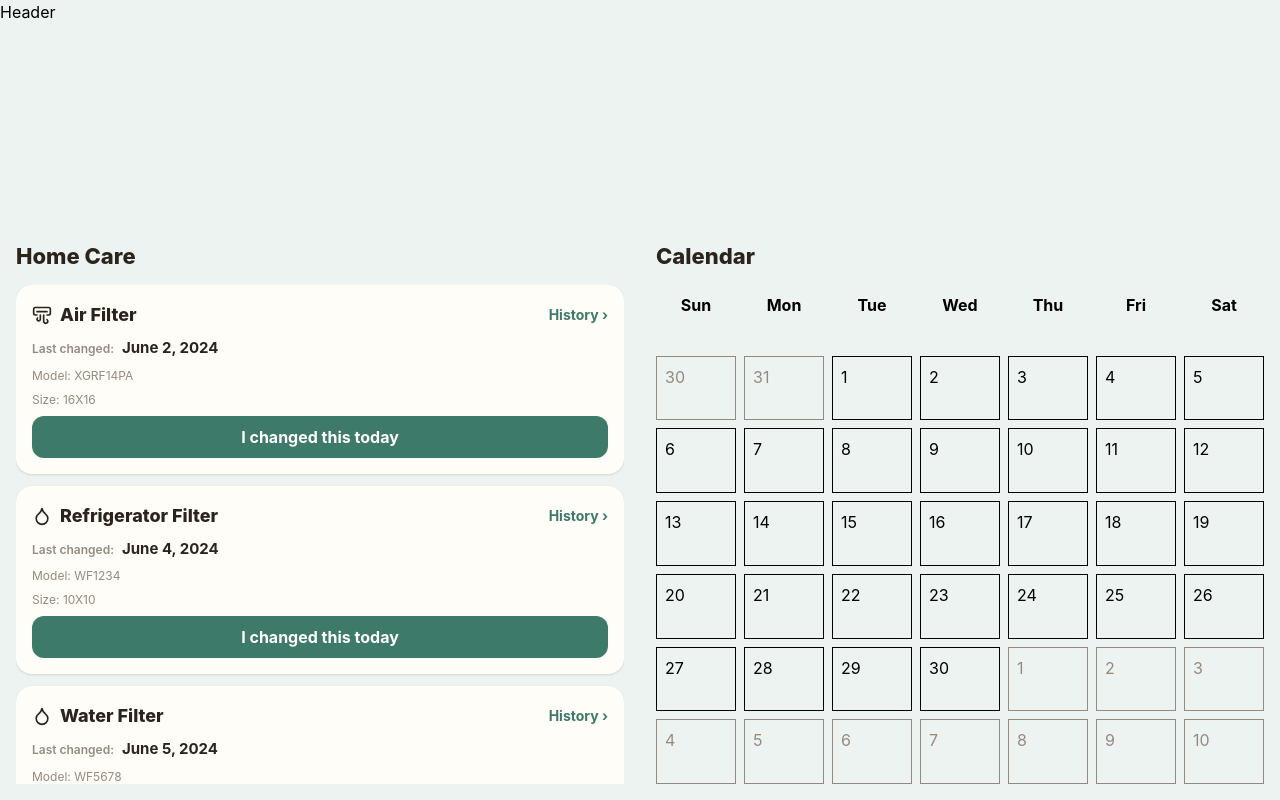
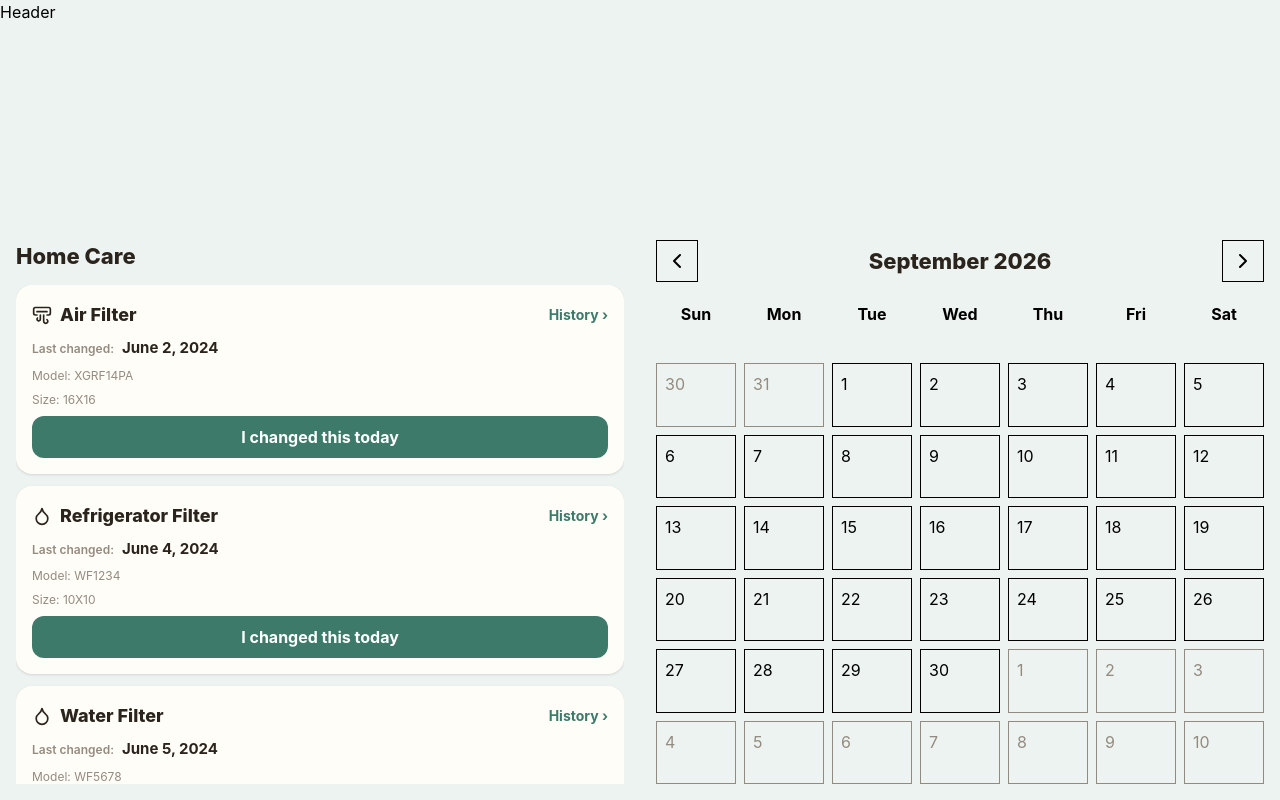
Before and after one commit to parekhr/family-dashboard, a React (Vite) app: page / in a window 1280 px wide. Built offline with nearby package versions, Linux system fonts and the light colour scheme.

Commit message:
Added month navigation

```diff
--- a/src/widgets/calendar/CalendarWidget.tsx
+++ b/src/widgets/calendar/CalendarWidget.tsx
@@ -1,13 +1,45 @@
 import { buildMonthGrid } from './buildMonthGrid'
+import { useState } from 'react'
+import { ChevronLeft, ChevronRight } from 'lucide-react'
+
+const weekdays = ['Sun', 'Mon', 'Tue', 'Wed', 'Thu', 'Fri', 'Sat']
+const monthNames = ['January', 'February', 'March', 'April', 'May', 'June', 'July', 'August', 'September', 'October', 'November', 'December']
 
 export function CalendarWidget() {
 
-    const grid = buildMonthGrid(2026, 9)
-    const weekdays = ['Sun', 'Mon', 'Tue', 'Wed', 'Thu', 'Fri', 'Sat']
+    const today = new Date()
+
+    const [month, setMonth] = useState(today.getMonth() + 1)
+    const [year, setYear] = useState(today.getFullYear())
+
+    function handlePrevMonth() {
+        if (month === 1) {
+            setMonth(12)
+            setYear(year - 1)
+        } else {
+            setMonth(month - 1)
+        }
+    }
+
+    function handleNextMonth() {
+        if (month === 12) {
+            setMonth(1)
+            setYear(year + 1)
+        } else {
+            setMonth(month + 1)
+        }
+    }
+
+
+    const grid = buildMonthGrid(year, month)
 
     return (
         <div className="flex flex-col flex-1 min-h-0 gap-3">
-            <h2 className="text-[22px] font-extrabold text-ink">Calendar</h2>
+            <div className="flex justify-between items-center">
+                <button onClick={handlePrevMonth} className="p-2 border h-[42px] cursor-pointer"><ChevronLeft /></button>
+                <h2 className="text-[22px] font-extrabold text-ink">{monthNames[month - 1]} {year}</h2>
+                <button onClick={handleNextMonth} className="p-2 border h-[42px] cursor-pointer"><ChevronRight /></button>
+            </div>
             <div className="grid grid-cols-7 gap-2 flex-1 min-h-0">
                 {weekdays.map((weekday) => (
                     <div key={weekday} className="p-2 font-bold text-center">
```
